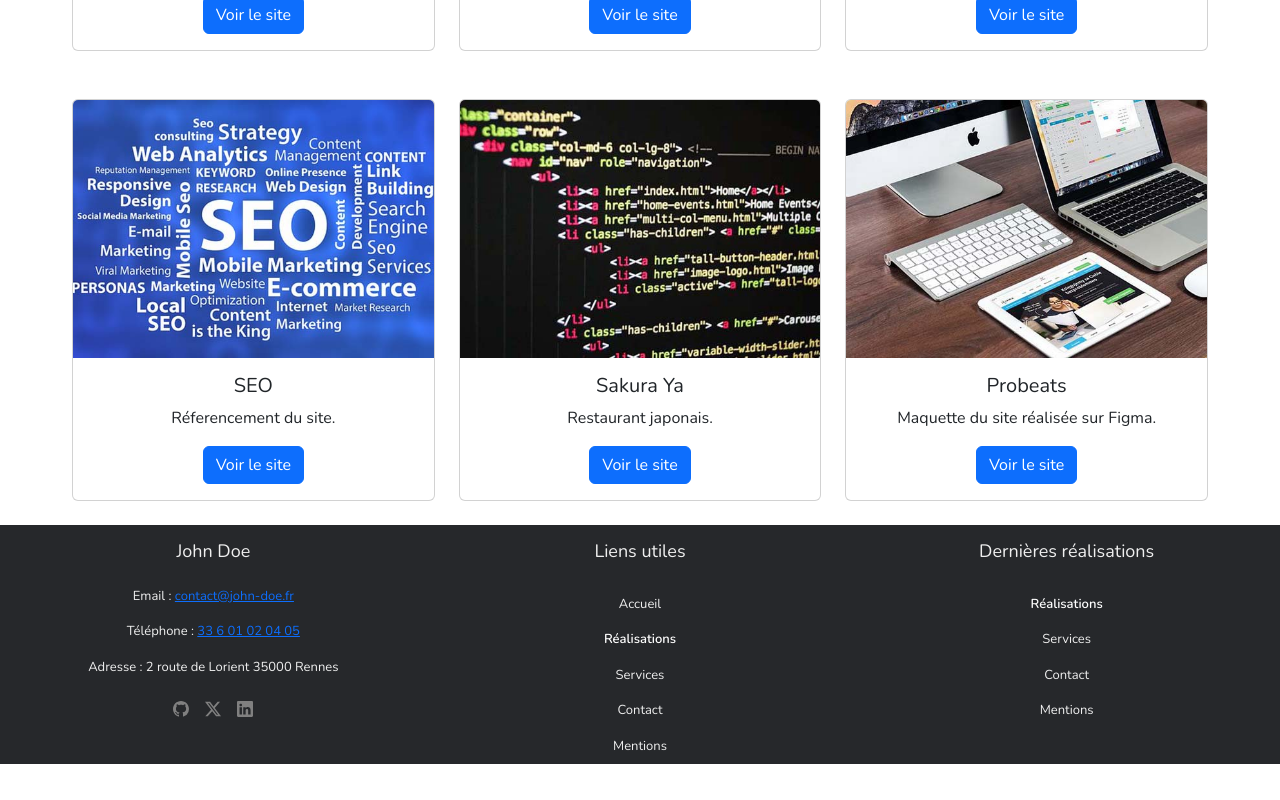
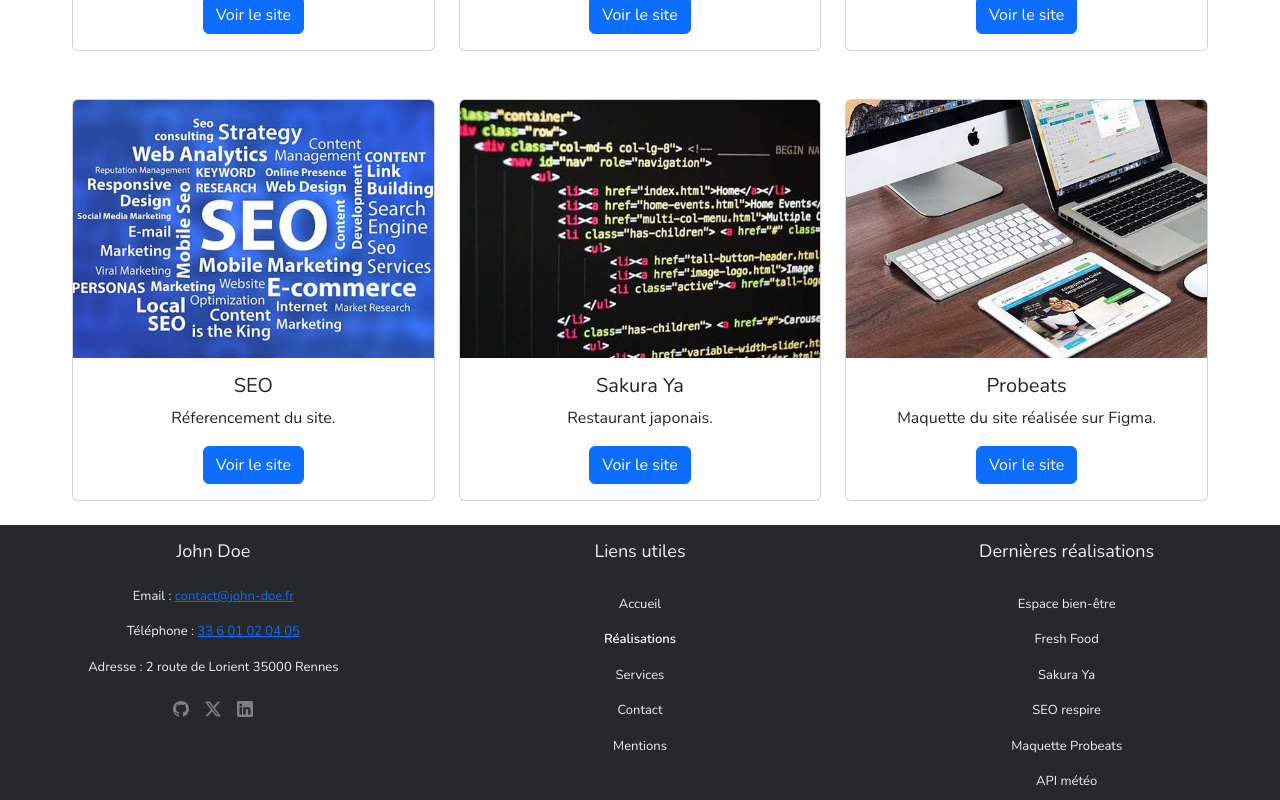
Before and after one commit to Adra-Awen/john-doe-portfolio, a React (Create React App) app: page /realisations in a window 1280 px wide. Shown: the part 557-1357 px from the top of the page. Before the commit the page ends 1321 px from the top, so only its background shows below. Built offline with nearby package versions, Linux system fonts and the light colour scheme.

Commit message:
add links in footer portolfio section

```diff
--- a/src/composents/projects.jsx
+++ b/src/composents/projects.jsx
@@ -5,16 +5,22 @@ function Projects({ variant }) {
   return (
     <ul className={`navbar-nav ${variant === "footer" ? "footer-menu" : "me-auto mb-2 mb-lg-0"}`}>
       <li className="nav-item">
-        <NavLink to="/realisations" className="nav-link">Réalisations</NavLink>
+        <a href="https://www.espacebienetre-ista.com/" target="_blank" rel="noopener noreferrer" className="nav-link">Espace bien-être</a>
       </li>
       <li className="nav-item">
-        <NavLink to="/services" className="nav-link">Services</NavLink>
+        <a href="https://www.freshfood.fr/" target="_blank" rel="noopener noreferrer" className="nav-link">Fresh Food</a>
       </li>
       <li className="nav-item">
-        <NavLink to="/contact" className="nav-link">Contact</NavLink>
+        <a href="https://www.lessakura.fr/" target="_blank" rel="noopener noreferrer" className="nav-link">Sakura Ya</a>
       </li>
       <li className="nav-item">
-        <NavLink to="/mentions" className="nav-link">Mentions</NavLink>
+        <a href="https://www.respire.co/" target="_blank" rel="noopener noreferrer" className="nav-link">SEO respire</a>
+      </li>
+      <li className="nav-item">
+        <a href="https://www.figma.com/proto/yZMwdCazL45pAoveY3g6BU/Probeats---Maquette?node-id=17-135&t=3BqjTjkYBCGGABYj-1&starting-point-node-id=17%3A135" target="_blank" rel="noopener noreferrer" className="nav-link">Maquette Probeats</a>
+      </li>
+      <li className="nav-item">
+        <a href="https://portail-api.meteofrance.fr/web/fr/api/DonneesPubliquesObservation" target="_blank" rel="noopener noreferrer" className="nav-link">API météo</a>
       </li>
     </ul>
   );
```
